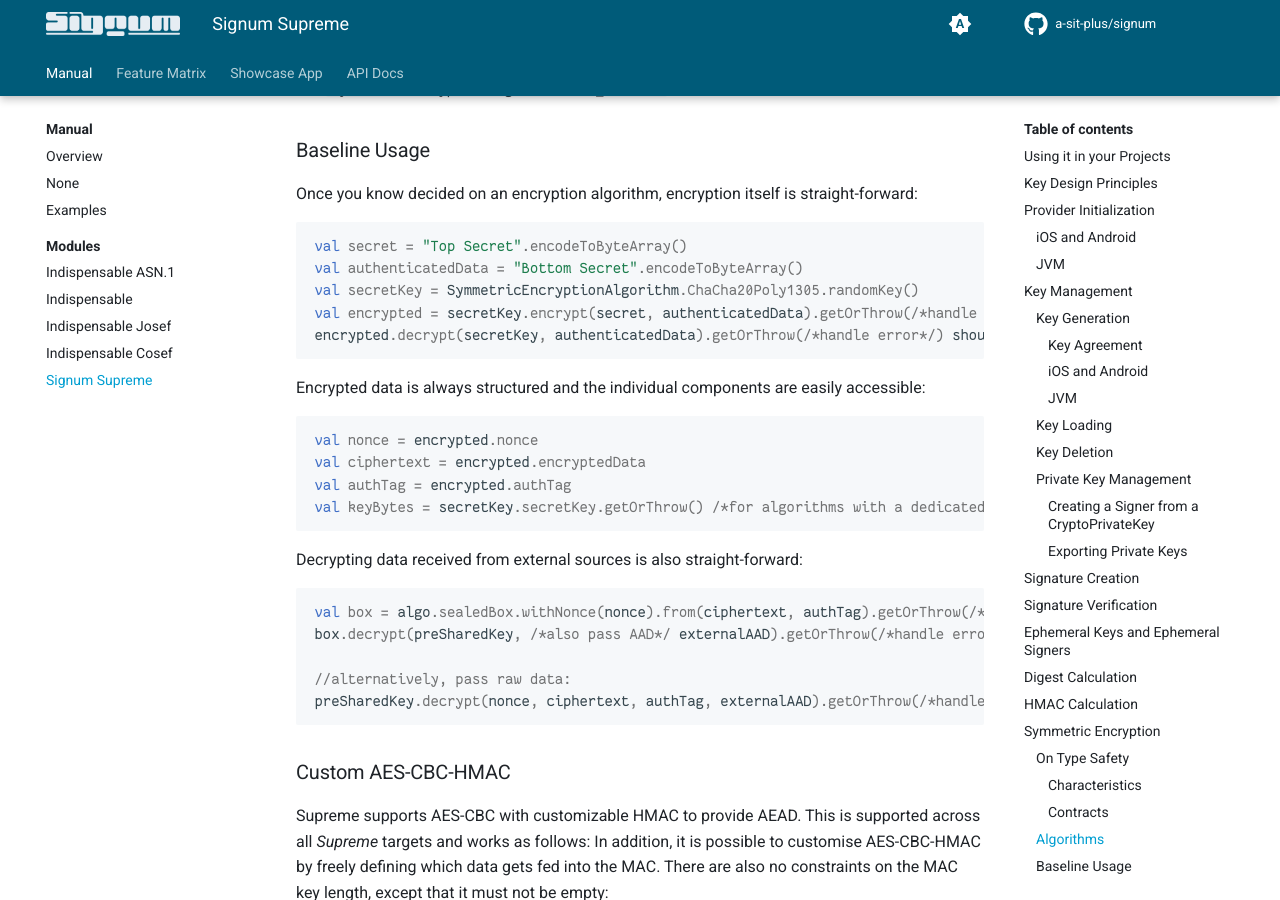
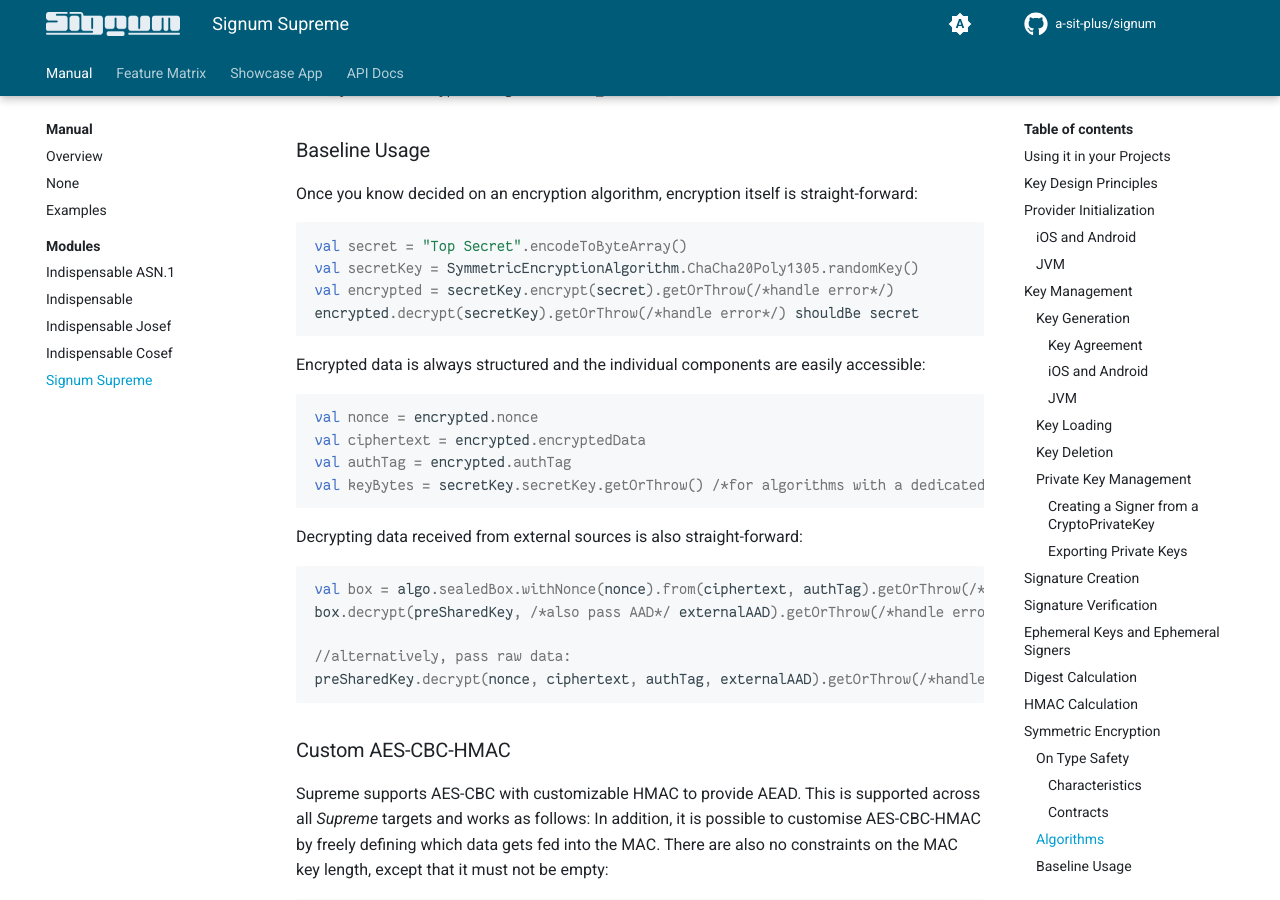
Before and after one commit to a-sit-plus/signum, an MkDocs documentation site: the page built from docs/docs/supreme.md, in a window 1280 px wide and 900 px high, scrolled down 12252 px. Built offline with MkDocs 1.6.1 and Material for MkDocs 9.7.7, drawn with Linux system fonts in a browser that asks for light colours; comment, search, counter and statistics services are not loaded.

Commit message:
simplify base encryption case

````diff
--- a/docs/docs/supreme.md
+++ b/docs/docs/supreme.md
@@ -489,10 +489,9 @@
 
 ```kotlin
 val secret = "Top Secret".encodeToByteArray()
-val authenticatedData = "Bottom Secret".encodeToByteArray()
 val secretKey = SymmetricEncryptionAlgorithm.ChaCha20Poly1305.randomKey()
-val encrypted = secretKey.encrypt(secret, authenticatedData).getOrThrow(/*handle error*/)
-encrypted.decrypt(secretKey, authenticatedData).getOrThrow(/*handle error*/) shouldBe secret
+val encrypted = secretKey.encrypt(secret).getOrThrow(/*handle error*/)
+encrypted.decrypt(secretKey).getOrThrow(/*handle error*/) shouldBe secret
 ```
 
 Encrypted data is always structured and the individual components are easily accessible:
````
Also changed, not shown: README.md.
